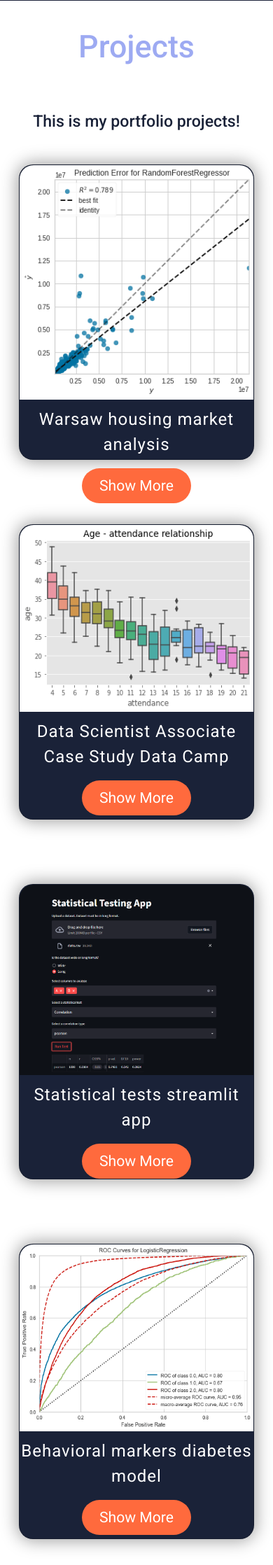
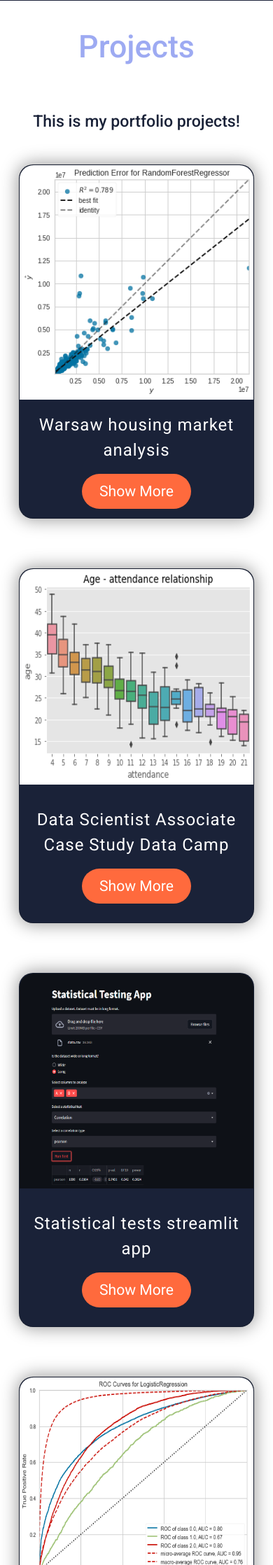
Before and after one commit to CarJung/Django_portfolio_page, a Django app: page /Krzysztof.Wrobel/KW/ in a window 390 px wide. Shown: the part 2217-4453 px from the top of the page at 70% size. Run offline with Django 4.2, Linux system fonts and the light colour scheme.

Commit message:
mobile device update

```diff
--- a/static/css/project.css
+++ b/static/css/project.css
@@ -85,14 +85,14 @@
 
 
     .project_info_img{
-        width: 100%;
-        height: 40%;
+        width: 100% !important;
+        height: 40% !important;
 
     }
 
 
     .project_info_img2{
-        width: 100%;
+        width: 100% !important;
 
     }
 
--- a/static/css/style.css
+++ b/static/css/style.css
@@ -142,15 +142,6 @@ p{
     font-weight: 500;
 }
 
-.about_img{
-    background-image: url("/img/szabo-viktor-vE1As8YoJRs-unsplash.jpg");
-    background-size: cover;
-    background-position: center center;
-    background-repeat: no-repeat;
-    height: 100%;
-    width: 50%;
-}
-
 
 .tech{
     margin-top: 10%;
@@ -245,6 +236,11 @@ p{
 
   @media all and (max-width:820px){
 
+    .card_deck{
+        height: 280vh;
+        padding: 10% 10%;
+    }
+
     .text_welcome i {
         font-size: 4em;
     }
@@ -304,6 +300,11 @@ p{
           height: 80px;
       }
 
+      .card {
+
+        height: 60vh;
+
+      }
 
       .card_section{
         height: 280vh;
@@ -311,6 +312,11 @@ p{
 
       .card-body{
         font-size: 1.5em;
+        display: flex;
+        flex-direction: column;
+        justify-content: center;
+        align-items: center;
+        height: 30vh;
       }
 
       .card-body button{
@@ -322,8 +328,7 @@ p{
     }
 
   }
-
-  @media all and (max-width:390px){
+    @media all and (max-width:390px){
     .text{
         width: 100%;
 
@@ -378,12 +383,6 @@ p{
       }
 
 
-    .card_deck{
-        height: 250vh;
-        padding: 10% 10%;
-    }
-
-
     .col{
         padding: 0%;
       }
```
